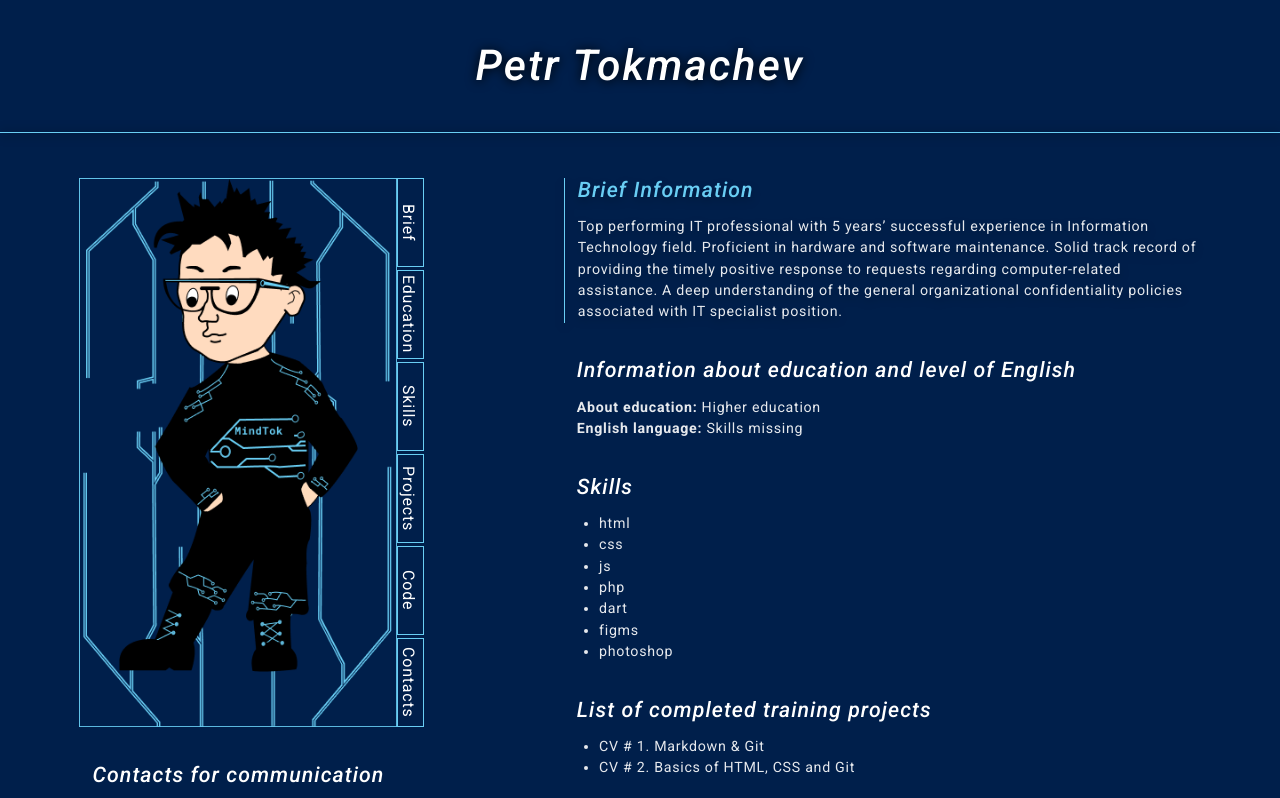
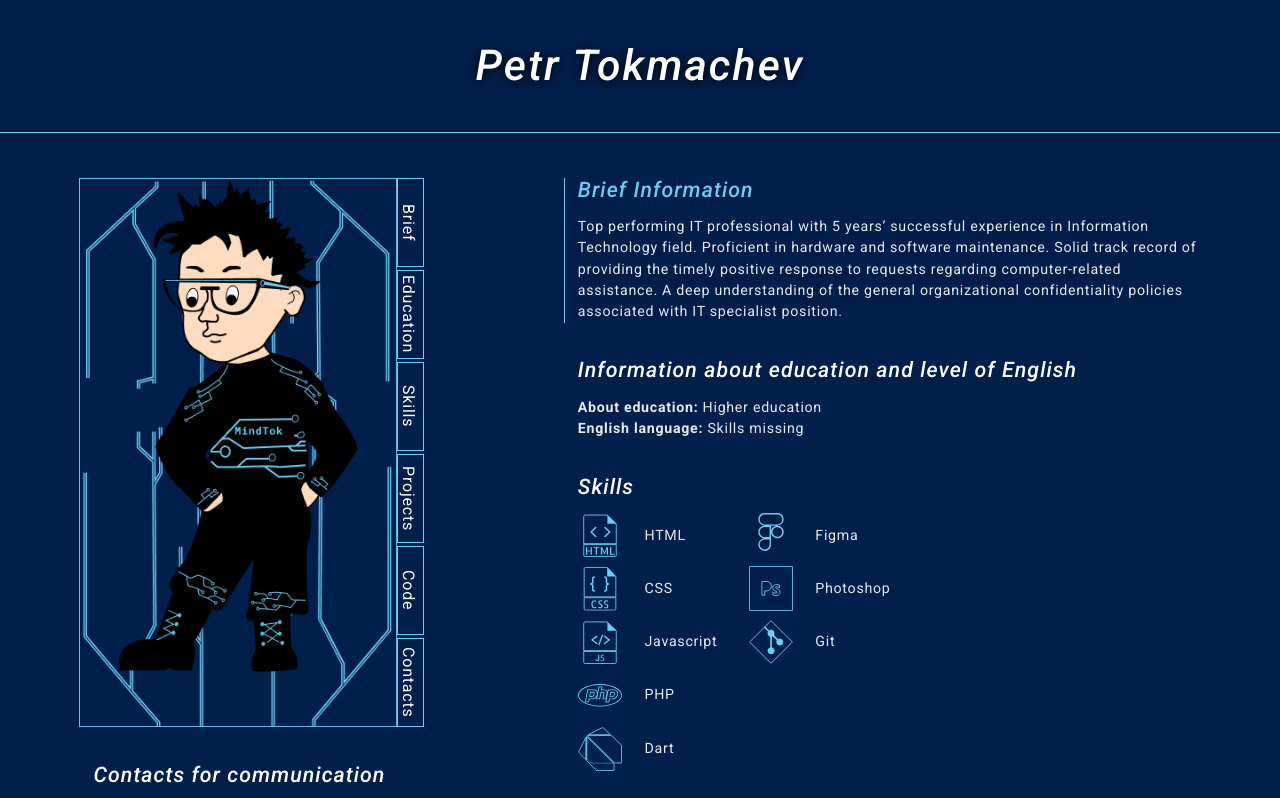
Before and after one commit to vladimirovicp/rsschool-cv, a plain HTML site: page index.html in a window 1280 px wide. Shown: the top 798 px of the page. Drawn offline with Linux system fonts and the light colour scheme.

Commit message:
feat: desctop version

```diff
--- a/css/style.css
+++ b/css/style.css
@@ -1,3 +1,6 @@
+html {
+    scroll-behavior: smooth;
+}
 
 body {
     background-color: #001F4B;
@@ -16,9 +19,38 @@ a:hover{
     color: #69CEF4;
 }
 
+.page-portfolio section{
+    border-left: .1rem solid transparent;
+    transition: border 0.7s linear;
+    position: relative;
+    overflow: hidden;
+
+}
+
+.page-portfolio section.active::before {
+    content: '';
+    position: absolute;
+    top: -100%;
+    left: 0;
+    width: .2rem;
+    height: 100%;
+    background: linear-gradient(360deg, transparent, #69CEF4);
+    animation: animateLine 1s ease-in-out;
+}
+
 .page-portfolio section.active{
     border-left: .1rem solid #69CEF4;
-    filter: drop-shadow(0px 4px 4px rgba(0, 0, 0, 0.25));
+    filter: drop-shadow(0 .4rem .4rem rgba(0, 0, 0, 0.25));
+}
+
+@keyframes animateLine {
+    0% {
+        top: -100%;
+    }
+    50%,
+    100% {
+        top: 100%;
+    }
 }
 
 .container {
@@ -38,7 +70,7 @@ a:hover{
     line-height: 1.17;
     letter-spacing: 0.05em;
     margin-bottom: 1.5rem;
-    transition: color 0.5s;
+    /*transition: color 0.5s;*/
 }
 
 .active .title{
@@ -138,12 +170,32 @@ a:hover{
 }
 
 .skills__list{
-    /*display: flex;*/
-    /*justify-content: space-between;*/
+    height: 30rem;
+    display: flex;
+    flex-direction: column;
+    flex-wrap: wrap;
+    width: 38.7rem;
+}
+
+.skills__skill{
+    display: flex;
+    align-items: center;
+    margin-bottom: 1rem;
+}
+
+.skills__img{
+    width: 5rem;
+    height: 5rem;
+}
+
+
+.skills__text{
+    margin-left: 2.5rem;
+    text-transform: capitalize;
 }
 
 .code__wrapper{
-    border: 1px solid #69CEF4;
+    border: .1rem solid #69CEF4;
     padding: 3rem 7.5rem;
 
 }
@@ -155,7 +207,7 @@ a:hover{
 }
 
 .contacts{
-    padding-top: 4rem;
+    margin-top: 4rem;
 }
 
 .footer{
--- a/index.html
+++ b/index.html
@@ -59,7 +59,7 @@
                     Top performing IT professional with 5 years’ successful experience in Information Technology field. Proficient in hardware and software maintenance. Solid track record of providing the timely positive response to requests regarding computer-related assistance. A deep understanding of the general organizational confidentiality policies associated with IT specialist position.
                 </p>
             </section>
-            <section class="information">
+            <section class="education">
                 <h2 class="title">Information about education and level of English</h2>
                 <ul>
                     <li><span class="text information__text"><span class="bold-text">About education:</span> Higher education</span></li>
@@ -68,14 +68,55 @@
             </section>
             <section class="skills">
                 <h2 class="title">Skills</h2>
-                <ul class="skills__list text disc">
-                    <li>html</li>
-                    <li>css</li>
-                    <li>js</li>
-                    <li>php</li>
-                    <li>dart</li>
-                    <li>figms</li>
-                    <li>photoshop</li>
+                <ul class="skills__list text">
+                    <li class="skills__skill">
+                        <div class="skills__img">
+                            <img src="./img/skills/html.svg" alt="html">
+                        </div>
+                        <div class="skills__text">HTML</div>
+                    </li>
+                    <li class="skills__skill">
+                        <div class="skills__img">
+                            <img src="./img/skills/css.svg" alt="css">
+                        </div>
+                        <div class="skills__text">CSS</div>
+                    </li>
+                    <li class="skills__skill">
+                        <div class="skills__img">
+                            <img src="./img/skills/js.svg" alt="js">
+                        </div>
+                        <div class="skills__text">Javascript</div>
+                    </li>
+                    <li class="skills__skill">
+                        <div class="skills__img">
+                            <img src="./img/skills/php.svg" alt="php">
+                        </div>
+                        <div class="skills__text">PHP</div>
+                    </li>
+                    <li class="skills__skill">
+                        <div class="skills__img">
+                            <img src="./img/skills/dart.svg" alt="dart">
+                        </div>
+                        <div class="skills__text">dart</div>
+                    </li>
+                    <li class="skills__skill">
+                        <div class="skills__img">
+                            <img src="./img/skills/figma.svg" alt="figma">
+                        </div>
+                        <div class="skills__text">figma</div>
+                    </li>
+                    <li class="skills__skill">
+                        <div class="skills__img">
+                            <img src="./img/skills/photoshop.svg" alt="photoshop">
+                        </div>
+                        <div class="skills__text">photoshop</div>
+                    </li>
+                    <li class="skills__skill">
+                        <div class="skills__img">
+                            <img src="./img/skills/git.svg" alt="git">
+                        </div>
+                        <div class="skills__text">git</div>
+                    </li>
                 </ul>
 
             </section>
--- a/js/script.js
+++ b/js/script.js
@@ -1,4 +1,5 @@
 let menuLinks = document.querySelectorAll('.menu__link[data-goto]');
+let sections = document.querySelectorAll('section');
 
 if( menuLinks.length > 0){
     console.log(menuLinks);
@@ -9,16 +10,29 @@ if( menuLinks.length > 0){
 
     function onMenuClick(e){
         const menuLink = e.target;
+
+        sections.forEach( value => {
+            if (value.classList.contains('active'))
+            {
+                value.classList.remove('active');
+            }
+        });
+
+
+
+
         console.log(menuLink);
-        console.log(' | ' + menuLink.dataset.goto + ' | ' + document.querySelector(menuLink.dataset.goto));
+        console.log(' | ' + menuLink.dataset.goto + ' | ' + document.querySelector('.' + menuLink.dataset.goto));
 
-        if(menuLink.dataset.goto && document.querySelector(menuLink.dataset.goto)){
+        if(menuLink.dataset.goto && document.querySelector('.' + menuLink.dataset.goto)){
 
-            const gotoBlock = document.querySelector(menuLink.dataset.goto);
+            const gotoBlock = document.querySelector('.' + menuLink.dataset.goto);
 
-            console.log('gotoBlock | ' + gotoBlock);
+            gotoBlock.classList.add('active');
 
-            // const gotoBlockValue = gotoBlock.getBoundingClientRect().top + scrollY - document.querySelector('header').offsetHeight;
+            // console.log('gotoBlock | ' + gotoBlock);
+
+            const gotoBlockValue = gotoBlock.getBoundingClientRect().top + scrollY - document.querySelector('header').offsetHeight;
 
             // console.log(gotoBlockValue);
 
@@ -27,16 +41,14 @@ if( menuLinks.length > 0){
             //     iconMenu.classList.remove('_active');
             //     menuBody.classList.remove('_active');
             // }
-            //
-            // window.scrollTo({
-            //     top: gotoBlockValue,
-            //     behavior: "smooth"
-            // });
 
-            // e.preventDefault();
+            window.scrollTo({
+                top: gotoBlockValue,
+                behavior: "smooth"
+            });
 
-        } else{
-            console.log('dfgfhfg')
+            e.preventDefault();
+
         }
     }
 }
```
Also changed, not shown: img/favicon.svg (added), img/skills/css.svg (added), img/skills/dart.svg (added), img/skills/figma.svg (added), img/skills/git.svg (added), img/skills/html.svg (added), img/skills/js.svg (added), img/skills/photoshop.svg (added), img/skills/php.svg (added), img/skills/ps.svg (added).
